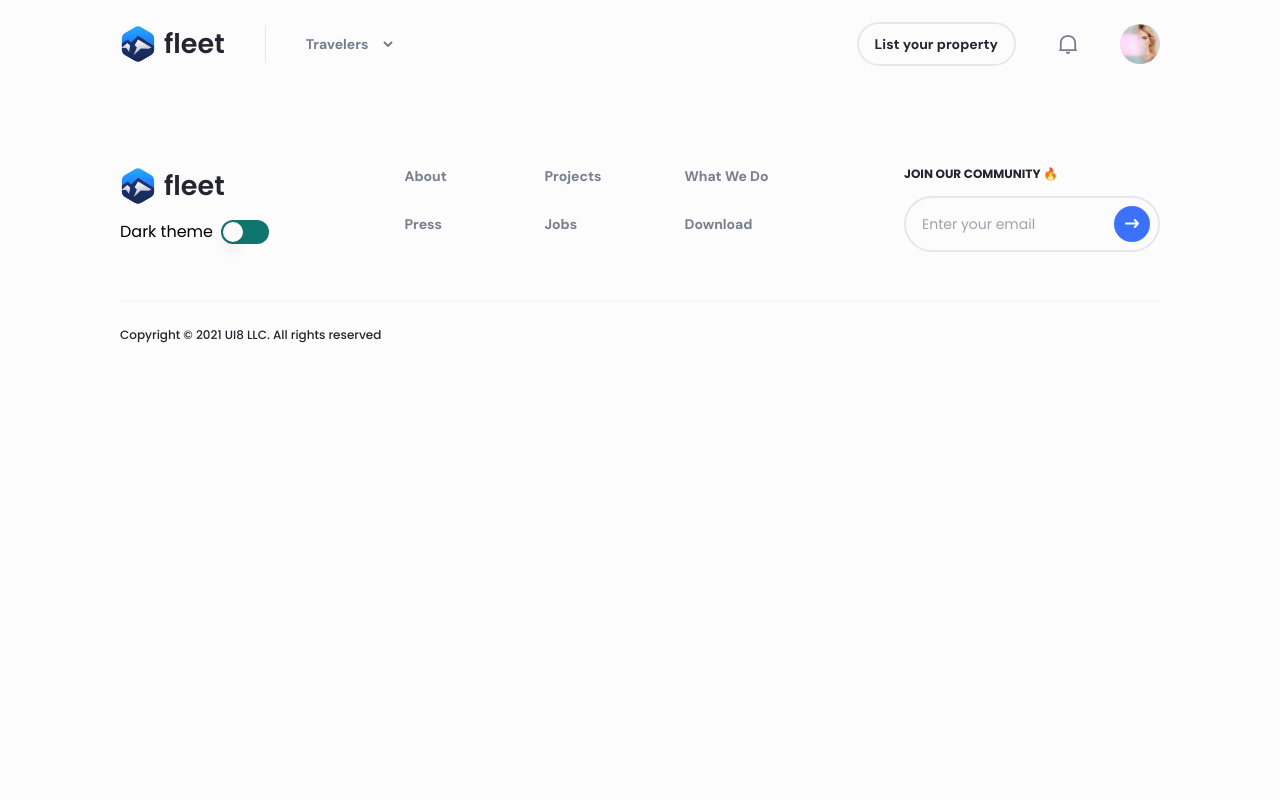
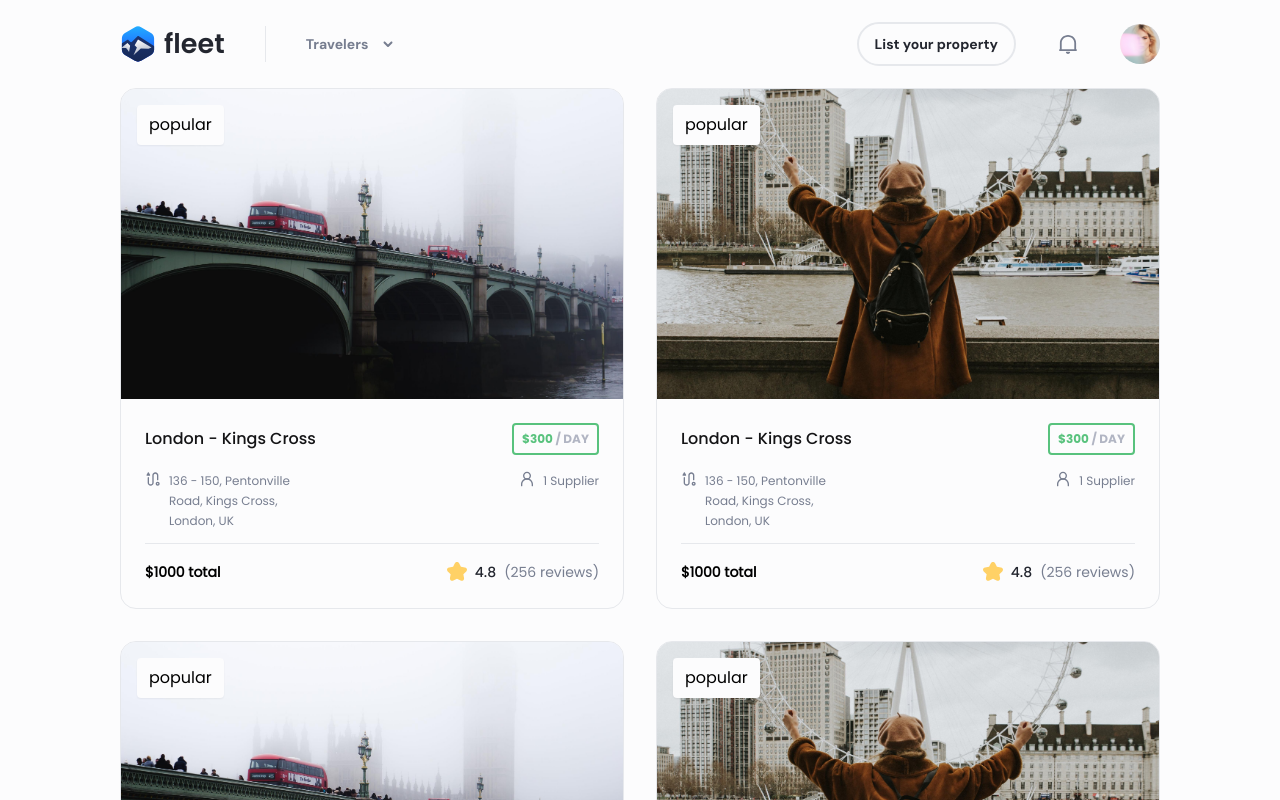
Before and after one commit to hasanlashgari01/fleet-react, a React (Vite) app: page /cars-rental in a window 1280 px wide. Shown: the top 800 px of the page. Built offline with nearby package versions, Linux system fonts and the light colour scheme.

Commit message:
add card car rental

```diff
--- a/src/components/home/HostInfo.jsx
+++ b/src/components/home/HostInfo.jsx
@@ -1,6 +1,6 @@
 const HostInfo = () => {
     return (
-        <div className="flex items-center lg:mt-2">
+        <div className="flex items-center">
             <svg className="w-5 h-5">
                 <use href="#star"></use>
             </svg>
--- /dev/null
+++ b/src/pages/home/CarRental/Card.jsx
@@ -0,0 +1,42 @@
+import React from "react";
+import HostInfo from "../../../components/home/HostInfo";
+
+const Card = ({ image }) => {
+    return (
+        <div className="relative flex flex-col 2xl:flex-row border border-neutral-6 rounded-2xl overflow-hidden">
+            <span className="absolute top-4 left-4 bg-neutral-8 py-2 px-3 rounded shadow-sm">popular</span>
+            <img src={image} alt="" className="w-full 2xl:w-64 h-[310px] 2xl:h-[225px] object-cover" />
+            <div className="p-6">
+                <div className="flex justify-between items-center">
+                    <h3 className="text-neutral-1 font-PoppinsMedium text-base">London - Kings Cross</h3>
+                    <div className="max-w-fit p-2 text-primary-4 text-center font-PoppinsBold text-xs/3 border-2 border-primary-4 rounded">
+                        $300 <span className="inline-block max-xs:mt-1.5 text-neutral-5 uppercase">/ Day</span>
+                    </div>
+                </div>
+                <div className="flex justify-between mt-4 text-neutral-4">
+                    <div className="flex gap-x-2 max-w-[148px]">
+                        <svg className="w-4 h-4 shrink-0">
+                            <use href="#route"></use>
+                        </svg>
+                        <h5 className="max-h-14 font-PoppinsRegular text-xs/5 line-clamp-3">
+                            136 - 150, Pentonville Road, Kings Cross, London, UK
+                        </h5>
+                    </div>
+                    <div className="flex gap-x-2">
+                        <svg className="w-4 h-4 shrink-0">
+                            <use href="#user"></use>
+                        </svg>
+                        <span className="font-PoppinsRegular text-xs/5">1 Supplier</span>
+                    </div>
+                </div>
+                <div className="w-full h-[1px] bg-neutral-6 my-4"></div>
+                <div className="flex justify-between items-center">
+                    <span className="font-semibold text-sm/5">$1000 total</span>
+                    <HostInfo />
+                </div>
+            </div>
+        </div>
+    );
+};
+
+export default Card;
--- /dev/null
+++ b/src/pages/home/CarRental/Index.jsx
@@ -0,0 +1,18 @@
+import Card from "./Card";
+
+const Index = () => {
+    return (
+        <div className="container grid grid-cols-1 lg:grid-cols-2 gap-8">
+            <Card image="src/assets/images/cars/cars-1.jpg" />
+            <Card image="src/assets/images/cars/cars-2.jpg" />
+            <Card image="src/assets/images/cars/cars-1.jpg" />
+            <Card image="src/assets/images/cars/cars-2.jpg" />
+            <Card image="src/assets/images/cars/cars-1.jpg" />
+            <Card image="src/assets/images/cars/cars-2.jpg" />
+            <Card image="src/assets/images/cars/cars-1.jpg" />
+            <Card image="src/assets/images/cars/cars-2.jpg" />
+        </div>
+    );
+};
+
+export default Index;
--- a/src/routes/home/index.routes.jsx
+++ b/src/routes/home/index.routes.jsx
@@ -1,7 +1,8 @@
 export { default as Home } from "../../pages/home/home/Home";
 export { default as Flights } from "../../pages/home/Flights/Index";
+export { default as FlightRoundTrip } from "../../pages/home/FlightRoundTrip/Index";
+export { default as FlightOneWay } from "../../pages/home/FlightOneWay/Index";
 export { default as Cars } from "../../pages/home/Cars/Index";
+export { default as CarsRental } from "../../pages/home/CarRental/Index";
 export { default as Category } from "../../pages/home/Category/Index";
 export { default as ProductDetail } from "../../pages/home/ProductDetail/Index";
-export { default as FlightRoundTrip } from "../../pages/home/FlightRoundTrip/Index";
-export { default as FlightOneWay } from "../../pages/home/FlightOneWay/Index";
--- a/src/routes/home/routes.jsx
+++ b/src/routes/home/routes.jsx
@@ -1,13 +1,14 @@
-import { Home, Flights, Cars, Category, ProductDetail, FlightOneWay, FlightRoundTrip } from "./index.routes";
+import { Home, Flights, Cars, CarsRental, Category, ProductDetail, FlightOneWay, FlightRoundTrip } from "./index.routes";
 
 const routes = [
     { path: "/", element: <Home /> },
-    { path: "/product-detail", element: <ProductDetail /> },
     { path: "/flights", element: <Flights /> },
     { path: "/flight-trip", element: <FlightRoundTrip /> },
     { path: "/flight-one", element: <FlightOneWay /> },
     { path: "/cars", element: <Cars /> },
+    { path: "/cars-rental", element: <CarsRental /> },
     { path: "/category", element: <Category /> },
+    { path: "/product-detail", element: <ProductDetail /> },
 ];
 
 export default routes;
```
Also changed, not shown: src/assets/images/cars/cars-1.jpg (added), src/assets/images/cars/cars-2.jpg (added).
